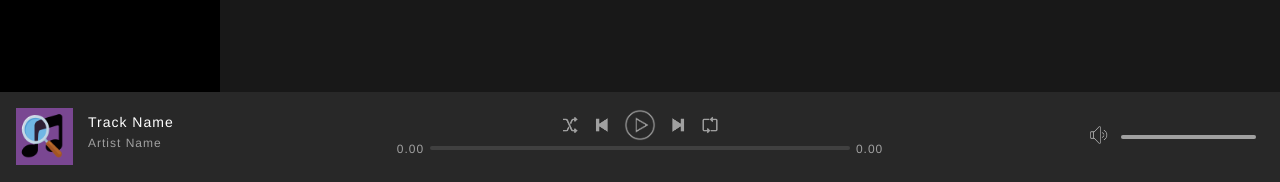
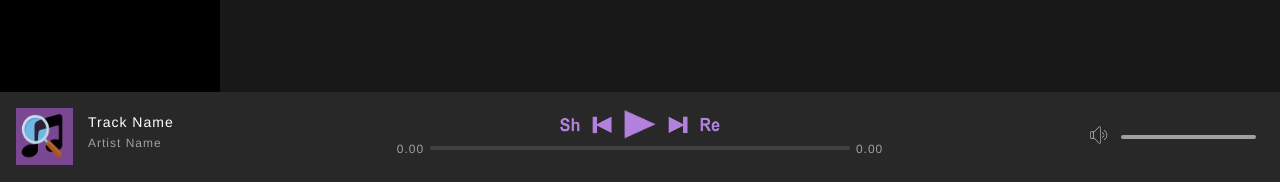
Before and after one commit to DaveM7788/ctrlpmp3, a PHP site: page / in a window 1280 px wide. Shown: the part 618-800 px from the top of the page. Run offline with PHP 8.4, Linux system fonts and the light colour scheme; the visitor is signed in with stand-in values (Sample User, id 1); data that the repository does not hold is empty.

Commit message:
icon initial work
need to finish updating icons

```diff
--- a/includes/nowPlayingBar.php
+++ b/includes/nowPlayingBar.php
@@ -221,15 +221,15 @@ $jsonArray = json_encode($resultArray);
             <div class="content playerControls">
                 <div class="buttons">
                     <button class="controlButton shuffle" title="Shuffle Button" onclick="setShuffle()">
-                        <img src="assets/images/icons/shuffle.png" alt="Shuffle">
+                        <img src="assets/images/icons/shuff-purp.png" alt="Shuffle">
                     </button>
 
                     <button class="controlButton previous" title="Previous Button" onclick="prevSong()">
-                        <img src="assets/images/icons/previous.png" alt="Previous">
+                        <img src="assets/images/icons/prev-purp.png" alt="Previous">
                     </button>
 
                     <button class="controlButton play" title="Play Button" onclick="playSong()">
-                        <img src="assets/images/icons/play.png" alt="Play">
+                        <img src="assets/images/icons/play-purp.png" alt="Play">
                     </button>
 
                     <button class="controlButton pause" title="Pause Button" style="display: none;" onclick="pauseSong()">
@@ -237,11 +237,11 @@ $jsonArray = json_encode($resultArray);
                     </button>
 
                     <button class="controlButton next" title="Next Button" onclick="nextSong()">
-                        <img src="assets/images/icons/next.png" alt="Next">
+                        <img src="assets/images/icons/next-purp.png" alt="Next">
                     </button>
 
                     <button class="controlButton repeat" title="Repeat Button" onclick="setRepeat()">
-                        <img src="assets/images/icons/repeat.png" alt="Repeat">
+                        <img src="assets/images/icons/repeat-purp.png" alt="Repeat">
                     </button>
                 </div>
 
```
Also changed, not shown: assets/images/icons/next-purp.png (added), assets/images/icons/play-purp.png (added), assets/images/icons/prev-purp.png (added), assets/images/icons/repeat-purp.png (added), assets/images/icons/shuff-purp.png (added).
